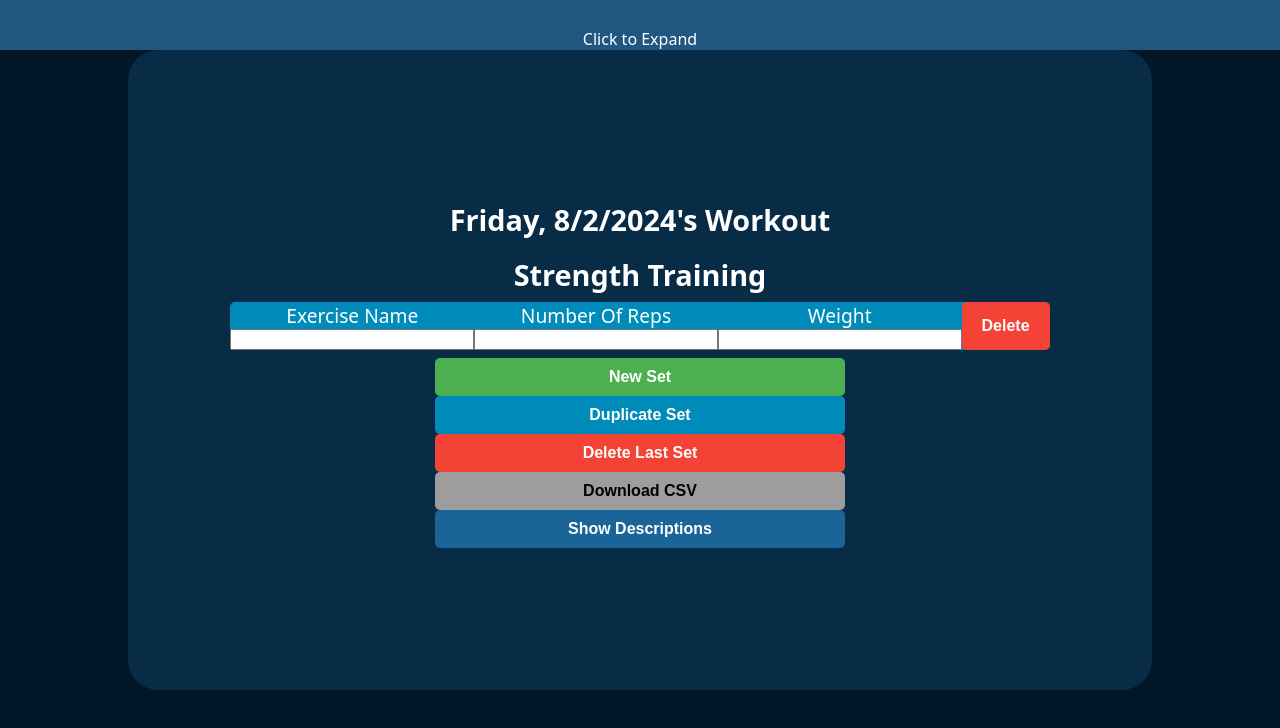
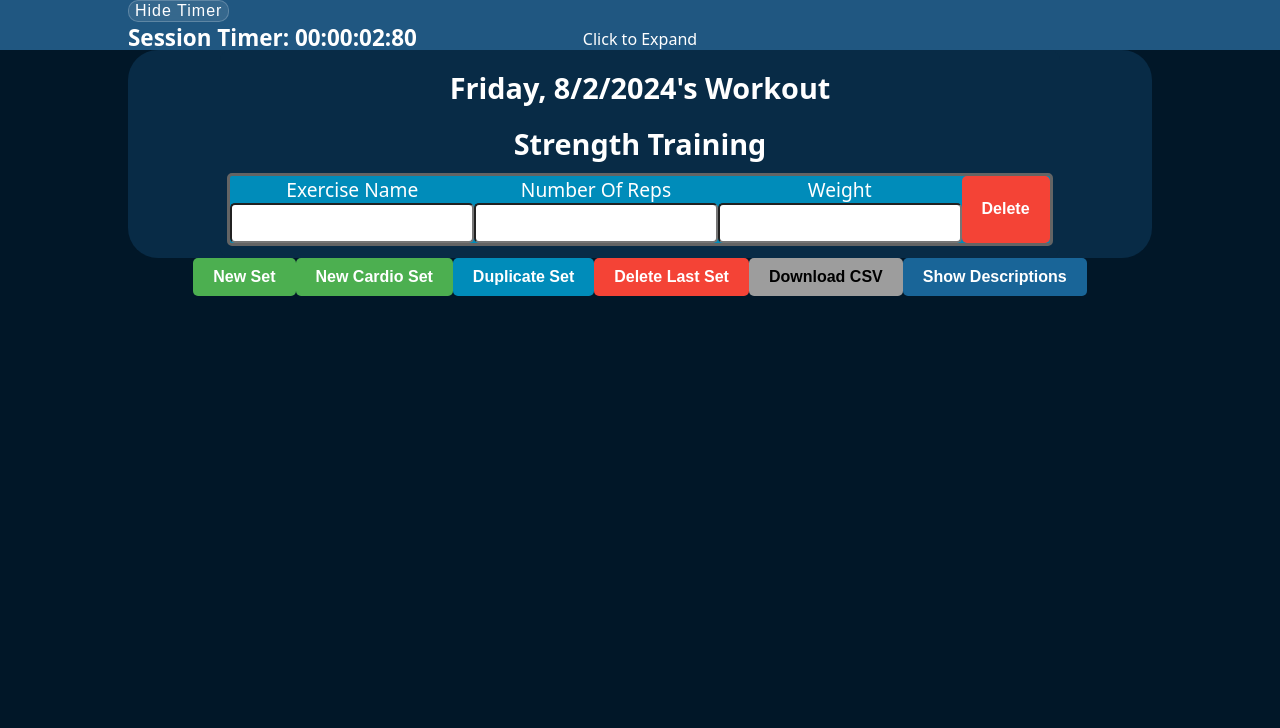
Before and after one commit to thomasstarks4/rep-bro, a React (Create React App) app: page /tracker in a window 1280 px wide. Both pictures are taken after a click on the button "Start Workout". Shown: the top 728 px of the page. Built offline with nearby package versions, Linux system fonts and the light colour scheme; a web font is replaced by a local one.

Commit message:
Added Session Timer and Cardio sets
Added option to time the session as well as a set for cardio instead of solely weighted sets.

```diff
--- a/src/components/Logger.jsx
+++ b/src/components/Logger.jsx
@@ -1,9 +1,10 @@
 import "./css/Logger.css";
 import { useState, useMemo } from "react";
+import SessionTimer from "./SessionTimer";
+
 // Main component of app, handles sets.
 function Logger() {
   const getCurrentDayAndDate = useMemo(() => {
-    //for default workout name.
     const daysOfWeek = [
       "Sunday",
       "Monday",
@@ -13,11 +14,9 @@ function Logger() {
       "Friday",
       "Saturday",
     ];
-
     const time = new Date();
     const dayName = daysOfWeek[time.getDay()];
     const currentDate = time.toLocaleDateString();
-
     return `${dayName}, ${currentDate}`;
   }, []);
 
@@ -27,11 +26,15 @@ function Logger() {
     typeName: "Strength Training",
     formCompleted: false,
     isPlanned: false,
+    isTimed: true,
   });
 
-  const initialList = [{ exerciseName: "", numberOfReps: "", weight: "" }];
-  const [exerciseList, setExerciseList] = useState(initialList);
+  // Unified list to hold both exercise and cardio sets.
+  const [workoutSets, setWorkoutSets] = useState([
+    { type: "exercise", exerciseName: "", numberOfReps: "", weight: "" }, // example of exercise set
+  ]);
 
+  //State to show and hide button descriptions
   const [showDescriptions, setShowDescriptions] = useState(false);
 
   const handleWorkoutInfoChange = (e) => {
@@ -50,75 +53,111 @@ function Logger() {
     }));
   };
 
-  const addExerciseRow = () => {
-    setExerciseList([
-      ...exerciseList,
-      { exerciseName: "", numberOfReps: "", weight: "" },
-    ]);
+  // Function to add a new row (either exercise or cardio)
+  const addExerciseRow = (rowType) => {
+    const newRow =
+      rowType === "exercise"
+        ? { type: "exercise", exerciseName: "", numberOfReps: "", weight: "" }
+        : {
+            type: "cardio",
+            cardioName: "",
+            time: 0,
+            intensity: "",
+            timerRunning: false,
           };
 
+    setWorkoutSets([...workoutSets, newRow]);
+  };
+
+  // Function to duplicate the last row (whether exercise or cardio)
   const duplicateLastRow = () => {
-    if (exerciseList.length > 0) {
-      const lastRow = exerciseList[exerciseList.length - 1];
-      setExerciseList([...exerciseList, { ...lastRow }]);
+    if (workoutSets.length > 0) {
+      const lastRow = workoutSets[workoutSets.length - 1];
+      setWorkoutSets([...workoutSets, { ...lastRow }]);
     }
   };
 
-  const deleteRow = (index, bLastSet) => {
-    bLastSet = bLastSet || false;
+  // Function to delete a row by index
+  const deleteRow = (index) => {
     const confirmed = window.confirm(
       "Are you sure you want to delete this row?"
     );
     if (confirmed) {
-      const updatedList = [...exerciseList];
-      const rowElement = document.getElementById(`exercise-row-${index}`);
+      const updatedList = [...workoutSets];
+      const rowElement = document.getElementById(`workout-row-${index}`);
       if (rowElement) {
         rowElement.classList.add("fade-out");
         setTimeout(() => {
           updatedList.splice(index, 1);
-          setExerciseList(updatedList);
+          setWorkoutSets(updatedList);
           checkForFadeOuts();
         }, 500); // Match the duration of the fade-out animation
       }
     }
   };
 
+  // Toggle timer for cardio sets
+  const toggleTimer = (index) => {
+    setWorkoutSets((prevList) => {
+      const updatedList = [...prevList];
+      const cardioItem = updatedList[index];
+      cardioItem.timerRunning = !cardioItem.timerRunning;
+
+      if (cardioItem.timerRunning) {
+        cardioItem.timerInterval = setInterval(() => {
+          setWorkoutSets((prevList) => {
+            const updated = [...prevList];
+            updated[index].time += 1;
+            return updated;
+          });
+        }, 1000);
+      } else {
+        clearInterval(cardioItem.timerInterval);
+      }
+
+      return updatedList;
+    });
+  };
+
   const generateCSV = () => {
     let csvContent = "data:text/csv;charset=utf-8,";
     csvContent += `Workout Name,${workoutInfo.workoutName}\n`;
     csvContent += `Workout Type,${workoutInfo.typeName}\n\n`;
-    csvContent += "Exercise Name,Number of Reps,Weight\n";
+    csvContent += "Type,Name,Reps/Time,Weight/Intensity\n";
 
-    exerciseList.forEach((exercise) => {
-      csvContent += `${exercise.exerciseName},${exercise.numberOfReps},${exercise.weight}\n`;
+    workoutSets.forEach((set) => {
+      if (set.type === "exercise") {
+        csvContent += `Exercise,${set.exerciseName},${set.numberOfReps},${set.weight}\n`;
+      } else if (set.type === "cardio") {
+        csvContent += `Cardio,${set.cardioName},${set.time},${set.intensity}\n`;
+      }
     });
 
     const encodedUri = encodeURI(csvContent);
     const link = document.createElement("a");
     link.setAttribute("href", encodedUri);
     link.setAttribute("download", `${workoutInfo.workoutName}.csv`);
-    document.body.appendChild(link); // Required for FF
+    document.body.appendChild(link);
     link.click();
-    document.body.removeChild(link); // Clean up
+    document.body.removeChild(link);
   };
 
-  //Ensures no extra elements get the class added
+  // Ensures no extra elements get the class added
   const checkForFadeOuts = () => {
     const fadeOutElements = document.getElementsByClassName("fade-out");
     Array.from(fadeOutElements).forEach((element) => {
       element.classList.remove("fade-out");
     });
   };
-
   return (
     <>
+      {workoutInfo.isTimed && workoutInfo.formCompleted && <SessionTimer />}
       <div className="ts-form-2 logger-container">
         {!workoutInfo.formCompleted ? (
-          //Pre-Logger Information Form
           <div>
             <h1 className="t-center white">Logger</h1>
             <form className="ts-form" onSubmit={handleWorkoutInfoSubmit}>
-              <div className="input-container">
+            <div className="input-container-2">
                 <label htmlFor="workoutName">Name Today's Workout!</label>
                 <input
                   name="workoutName"
@@ -129,7 +168,7 @@ function Logger() {
                   className="exercise-input"
                 />
               </div>
-              <div className="input-container">
+              <div className="input-container-2">
                 <label className="md-label" htmlFor="typeName">
                   What type of workout are we hitting today?
                 </label>
@@ -143,10 +182,6 @@ function Logger() {
                 />
               </div>
               <div className="md-label">
-                <small>
-                  Planned Workout?(adds checkboxes to help track your sets as
-                  you complete them)
-                </small>
                 <input
                   name="isPlanned"
                   id="isPlanned"
@@ -155,15 +190,32 @@ function Logger() {
                   onChange={handleWorkoutInfoChange}
                   className="exercise-input"
                 />
+                <small>
+                  Planned Workout? <br />(adds checkboxes to help track your sets as
+                  you complete them)
+                </small>
+              </div>
+              <div className="md-label">
+                <input
+                  name="isTimed"
+                  id="isTimed"
+                  type="checkbox"
+                  checked={workoutInfo.isTimed}
+                  onChange={handleWorkoutInfoChange}
+                  className="exercise-input"
+                />
+                <small>
+                  Time Your Workout? <br />(Adds a session timer so you can track how long your total workout was. Timer starts as soon as you hit "Start Workout")
+                </small>
+              </div>
               <button className="btn-ts-1" type="submit">
                 Start Workout
               </button>
-              </div>
             </form>
+            <h1 className="invisible">Logger</h1>
           </div>
         ) : (
           <>
-            {/* The Logger */}
             <div id="masterList" className="logger-container">
               <h2 className="t-center white logger-header">
                 {workoutInfo.workoutName}
@@ -171,12 +223,14 @@ function Logger() {
               <h2 className="t-center white logger-header">
                 {workoutInfo.typeName}
               </h2>
-              {exerciseList.map((exercise, index) => (
+              {workoutSets.map((set, index) => (
                 <div
                   key={index}
-                  id={`exercise-row-${index}`}
-                  className="inputs-container"
+                  id={`workout-row-${index}`}
+                  className="exercise-set"
                 >
+                  {set.type === "exercise" ? (
+                    <>
                       <div className="input-container">
                         <label htmlFor={`ExerciseName${index}`}>
                           Exercise Name
@@ -186,19 +240,16 @@ function Logger() {
                           id={`ExerciseName${index}`}
                           type="text"
                           className="exercise-input"
-                      value={exercise.exerciseName}
+                          value={set.exerciseName}
                           onChange={(e) => {
-                        const newList = [...exerciseList];
-                        newList[index].exerciseName = e.target.value;
-                        setExerciseList(newList);
+                            const updatedList = [...workoutSets];
+                            updatedList[index].exerciseName = e.target.value;
+                            setWorkoutSets(updatedList);
                           }}
                         />
                       </div>
                       <div className="input-container">
-                    <label
-                      htmlFor={`NumberOfReps${index}`}
-                      className="exercise-label"
-                    >
+                        <label htmlFor={`NumberOfReps${index}`}>
                           Number Of Reps
                         </label>
                         <input
@@ -206,93 +257,81 @@ function Logger() {
                           id={`NumberOfReps${index}`}
                           type="text"
                           className="exercise-input"
-                      value={exercise.numberOfReps}
+                          value={set.numberOfReps}
                           onChange={(e) => {
-                        const newList = [...exerciseList];
-                        newList[index].numberOfReps = e.target.value;
-                        setExerciseList(newList);
+                            const updatedList = [...workoutSets];
+                            updatedList[index].numberOfReps = e.target.value;
+                            setWorkoutSets(updatedList);
                           }}
                         />
                       </div>
                       <div className="input-container">
-                    <label htmlFor={`Weight${index}`} className="Weight">
-                      Weight
-                    </label>{" "}
+                        <label htmlFor={`Weight${index}`}>Weight</label>
                         <input
                           name={`Weight${index}`}
                           id={`Weight${index}`}
                           type="text"
-                      className="exercise-input"
-                      value={exercise.weight}
+                          className="exercise-input text-lg"
+                          value={set.weight}
                           onChange={(e) => {
-                        const newList = [...exerciseList];
-                        newList[index].weight = e.target.value;
-                        setExerciseList(newList);
+                            const updatedList = [...workoutSets];
+                            updatedList[index].weight = e.target.value;
+                            setWorkoutSets(updatedList);
                           }}
                         />
                       </div>
-                  {workoutInfo.isPlanned && (
+                    </>
+                  ) : (
+                    <>
                       <div className="input-container">
-                      <>
-                        <label
-                          htmlFor={`ExerciseName${index}`}
-                          className="checkbox-label"
-                        >
-                          Completed
+                        <label htmlFor={`CardioName${index}`}>
+                          Cardio Name
                         </label>
                         <input
-                          name={`ExerciseName${index}`}
-                          id={`ExerciseName${index}`}
-                          type="checkbox"
-                          style={{
-                            transform: "scale(1.5)",
-                            marginRight: "10px",
+                          name={`CardioName${index}`}
+                          type="text"
+                          className="cardio-input"
+                          value={set.cardioName}
+                          onChange={(e) => {
+                            const updatedList = [...workoutSets];
+                            updatedList[index].cardioName = e.target.value;
+                            setWorkoutSets(updatedList);
                           }}
                         />
+                      </div>
+                      <div className="input-container">
+                        <div htmlFor={`CardioTime${index}`}>
+                          Time (seconds): {set.time}
+                        </div>
+
+                        <button onClick={() => toggleTimer(index)}>
+                          {set.timerRunning ? "Stop" : "Start"} Timer
+                        </button>
+                      </div>
+                      <div className="input-container">
+                        <label htmlFor={`Intensity${index}`}>Intensity</label>
+                        <input
+                          name={`Intensity${index}`}
+                          type="text"
+                          className="cardio-input"
+                          value={set.intensity}
+                          onChange={(e) => {
+                            const updatedList = [...workoutSets];
+                            updatedList[index].intensity = e.target.value;
+                            setWorkoutSets(updatedList);
+                          }}
+                        />
+                      </div>
                     </>
-                    </div>
                   )}
                   <button
                     className="btn-delete-set set-btns"
-                    onClick={() => deleteRow(index, false)}
+                    onClick={() => deleteRow(index)}
                   >
                     Delete
                   </button>
                 </div>
               ))}
-              <div className="btn-container">
-                <button
-                  className="btn-new-set set-btns"
-                  onClick={addExerciseRow}
-                >
-                  New Set
-                </button>
-                <button
-                  className="btn-dupe-set set-btns"
-                  onClick={duplicateLastRow}
-                >
-                  Duplicate Set
-                </button>
-                <button
-                  className="btn-delete-set set-btns"
-                  onClick={() => deleteRow(exerciseList.length - 1, true)}
-                >
-                  Delete Last Set
-                </button>
-                <button
-                  className="btn-download-set set-btns"
-                  onClick={generateCSV}
-                >
-                  Download CSV
-                </button>
-                <button
-                  className="btn-description set-btns"
-                  onClick={() => setShowDescriptions(true)}
-                >
-                  Show Descriptions
-                </button>
-              </div>
-              {/* end of logger container */}
             </div>
           </>
         )}
@@ -335,6 +374,45 @@ function Logger() {
           </div>
         )}
       </div>
+      <div
+        className={`btn-container ${workoutInfo.formCompleted ? "" : "hidden"}`}
+      >
+        <button
+          className="btn-new-set set-btns"
+          onClick={function () {
+            addExerciseRow("exercise");
+          }}
+        >
+          New Set
+        </button>
+        <button
+          className="btn-new-set set-btns"
+          onClick={function () {
+            addExerciseRow("cardio");
+          }}
+        >
+          New Cardio Set
+        </button>
+
+        <button className="btn-dupe-set set-btns" onClick={duplicateLastRow}>
+          Duplicate Set
+        </button>
+        <button
+          className="btn-delete-set set-btns"
+          onClick={() => deleteRow(workoutSets.length - 1, true)}
+        >
+          Delete Last Set
+        </button>
+        <button className="btn-download-set set-btns" onClick={generateCSV}>
+          Download CSV
+        </button>
+        <button
+          className="btn-description set-btns"
+          onClick={() => setShowDescriptions(true)}
+        >
+          Show Descriptions
+        </button>
+      </div>
     </>
   );
 }
--- a/src/components/Navbar.jsx
+++ b/src/components/Navbar.jsx
@@ -56,7 +56,7 @@ function Navbar() {
             </a>
             <Link to={"/not-implemented"}>
               <button className="flexbox-item flexbox-item-2 link not-implemented">
-              <span class="tooltip">This feature is not yet implemented. Come back later!</span>
+              <span className="tooltip">This feature is not yet implemented. Come back later!</span>
                 Login/Sign Up
               </button>
             </Link>
--- a/src/components/NotImplemented.jsx
+++ b/src/components/NotImplemented.jsx
@@ -9,7 +9,6 @@ function NotImplemented() {
         <h2>
         <Link className="link white" to={"/"}>
         <button className="gradient-button">
-
           Click here to go back
         </button>
         </Link>
--- /dev/null
+++ b/src/components/SessionTimer.jsx
@@ -0,0 +1,37 @@
+import React, { useState, useEffect } from 'react';
+
+const SessionTimer = (props) => {
+const [milliseconds, setMilliseconds] = useState(0);
+const [showTimer, setShowTimer] = useState(true);
+  useEffect(() => {
+    // Start the timer, increasing time every 100 milliseconds (0.1 second)
+    const interval = setInterval(() => {
+      setMilliseconds(prevMilliseconds => prevMilliseconds + 100);
+    }, 100); // Update every 100 milliseconds (0.1 seconds)
+
+    // Cleanup the interval when the component unmounts
+    return () => clearInterval(interval);
+  }, []);
+
+  // Format time into HH:MM:SS:DS (where DS represents 1/10th of a second)
+  const formatTime = (totalMilliseconds) => {
+    const totalSeconds = Math.floor(totalMilliseconds / 1000); // Total seconds
+    const hours = Math.floor(totalSeconds / 3600); // Get hours
+    const minutes = Math.floor((totalSeconds % 3600) / 60); // Get remaining minutes
+    const seconds = totalSeconds % 60; // Get remaining seconds
+    const deciseconds = Math.floor((totalMilliseconds % 1000) / 10); // Get deciseconds (1/10th of a second)
+
+    return `${String(hours).padStart(2, '0')}:${String(minutes).padStart(2, '0')}:${String(seconds).padStart(2, '0')}:${String(deciseconds).padStart(2, '0')}`;
+  };
+
+  return (
+    <div>
+      <h3 className={`timer ${showTimer ? '' : 'fade-out'}`}>Session Timer: {formatTime(milliseconds)}</h3>
+      <button className='btn-timer' onClick={function(){
+        setShowTimer(!showTimer);
+      }}>{`${showTimer ? 'Hide' : 'Show'} Timer`}</button>
+    </div>
+  );
+};
+
+export default SessionTimer;
--- a/src/components/css/Logger.css
+++ b/src/components/css/Logger.css
@@ -14,11 +14,34 @@
   align-items: center;
 }
 
-.inputs-container {
+.logger-container {
+  justify-content: flex-start;
+}
+
+
+#masterList {
+  max-height: 50vh; /* Adjust this value to control the max height */
+  overflow-y: auto; /* This enables scrolling if the content exceeds the container height */
+  overflow-x: hidden;
+  padding: 10px;
+  background-color: #082b46;
+  border-radius: 10px;
+}
+
+.hidden {
+  display: none;
+}
+
+.invisible{
+  opacity: 0;
+}
+
+.exercise-set {
   display: flex;
   background-color: #008cba;
-  margin-bottom: 5%;
+  margin:  2px;
   border-radius: 5px;
+  border: 3px solid #646464;
 }
 
 .form-inputs {
@@ -33,7 +56,7 @@
   margin-bottom: 4%;
 }
 @media (max-width: 720px) {
-  .inputs-container {
+  .exercise-setr {
     flex-direction: column;
     width: 100%;
   }
@@ -49,32 +72,81 @@
   }
 }
 @media (min-width: 721px) {
-  .inputs-container {
+  .exercise-set {
     flex-direction: row;
-    margin-bottom: 1%;
     width: 100%;
   }
   .md-label {
     margin-top: 1%;
-    margin-bottom: 1%;
   }
   .input-container {
     width: 50%;
   }
-  .btn-container {
-    width: 50%;
+  .input-container-sm {
+    width: 25%;
   }
 }
 
+@media (max-height: 1000px ) {
+  .logger-container {
+    min-height: 70%;
+  }
+}
 .input-container {
   color: white;
   display: flex;
   flex-direction: column;
+  justify-content: center;
+}
+
+.input-container-2 {
+  color: white;
+  display: flex;
+  flex-direction: column;
+  justify-content: center;
+  width: 50%
+}
+
+.ts-form {
+  background-color:rgba(255, 255, 255, 0.1);
+}
+/* Apply a consistent height and width to all buttons and inputs within .input-container */
+.input-container input,
+.input-container button {
+  width: 100%; /* Make sure the width fills the parent container */
+  max-width: 300px; /* Set a maximum width if you don't want them to grow indefinitely */
+  height: 40px; /* Set a consistent height */
+  padding: 5px;
+  box-sizing: border-box; /* Ensure padding doesn't affect width/height */
+  border-radius: 5px; /* Optional: Add rounded corners */
+  font-size: 16px; /* Ensure consistent font size */
+  text-align: center;
+  font-weight: bolder;
+}
+
+.text-lg {
+  font-weight: bolder !important;
+  font-size: 1.5rem !important;
+}
+
+/* Optional: Add hover and focus effects to inputs and buttons */
+.input-container input:hover,
+.input-container button:hover {
+  outline: none;
+  border-color: #007bff; /* Change border color on focus */
+  background-color: #3a3a3a; /* Light background color on hover */
+  color: white;
+}
+.input-container input:focus
+{
+background-color: #007bb5;
+color: white;
 }
 .btn-container {
   display: flex;
-  flex-direction: column;
+  flex-direction: row;
   justify-content: center;
+  transition: 500ms ease;
 }
 
 .set-btns {
@@ -124,10 +196,14 @@
 .btn-save-set {
   background-color: #ff9800; /* Orange */
   color: white;
+  transition: 500ms ease;
+  transform: scale(0.9);
+  font-size: 1.5rem;
 }
 
 .btn-save-set:hover {
-  background-color: #e68900;
+  background-color: #5f3a03;
+  transform: scale(1);
 }
 
 /* Reset Set Button */
@@ -269,3 +345,89 @@
 .logger-header {
   margin: 1%;
 }
+
+.timer {
+  color: white;
+  position: absolute;
+  left: 10%;
+  top: 0;
+  transition: 500ms ease;
+  opacity: 1;
+}
+
+.btn-timer {
+  position: absolute;
+  left: 10%;
+  top: 0;
+}
+
+.btn-timer {
+  background: rgba(255, 255, 255, 0.1);
+  border: 1px solid rgba(255, 255, 255, 0.2);
+  color: white;
+  backdrop-filter: blur(5px);
+  border-radius: 10px;
+  font-size: 16px;
+  letter-spacing: 1px;
+  transition: all 0.3s ease;
+  cursor: pointer;
+}
+
+.btn-timer:hover {
+  background: rgba(255, 255, 255, 0.3);
+  box-shadow: 0 4px 15px rgba(255, 255, 255, 0.2);
+  transform: translateY(-3px);
+}
+
+.btn-timer:active {
+  transform: translateY(1px);
+}
+
+
+.cardio-set {
+  display: flex;
+  background-color: #ffcc00;
+  margin: 2px;
+  border-radius: 5px;
+  border: 3px solid #646464;
+  padding: 10px;
+  width: 100%;
+}
+
+.cardio-input {
+  width: 100%;
+  padding: 5px;
+  margin: 5px;
+}
+
+/* WebKit Browsers (Chrome, Safari, Edge) */
+::-webkit-scrollbar {
+  width: 10px; /* Width of the scrollbar */
+}
+
+::-webkit-scrollbar-track {
+  background: #2c2c2c; /* Dark background for the scrollbar track */
+  border-radius: 5px; /* Rounded edges for the track */
+}
+
+::-webkit-scrollbar-thumb {
+  background-color: #555; /* Color of the scrollbar handle */
+  border-radius: 5px; /* Rounded edges for the scrollbar handle */
+  border: 2px solid #2c2c2c; /* Padding around the thumb to give it some space */
+}
+
+::-webkit-scrollbar-thumb:hover {
+  background-color: #888; /* Lighter color when hovering over the scrollbar */
+}
+
+/* Firefox */
+* {
+  scrollbar-width: thin; /* Makes scrollbar thinner */
+  scrollbar-color: #555 #2c2c2c; /* Thumb color and track color */
+}
+
+/* Optional: Remove scrollbar from input and textarea */
+input::-webkit-scrollbar,
+textarea::-webkit-scrollbar {
+  display: none;
+}
```
Lines whose indentation alone changed are shown as unchanged.
